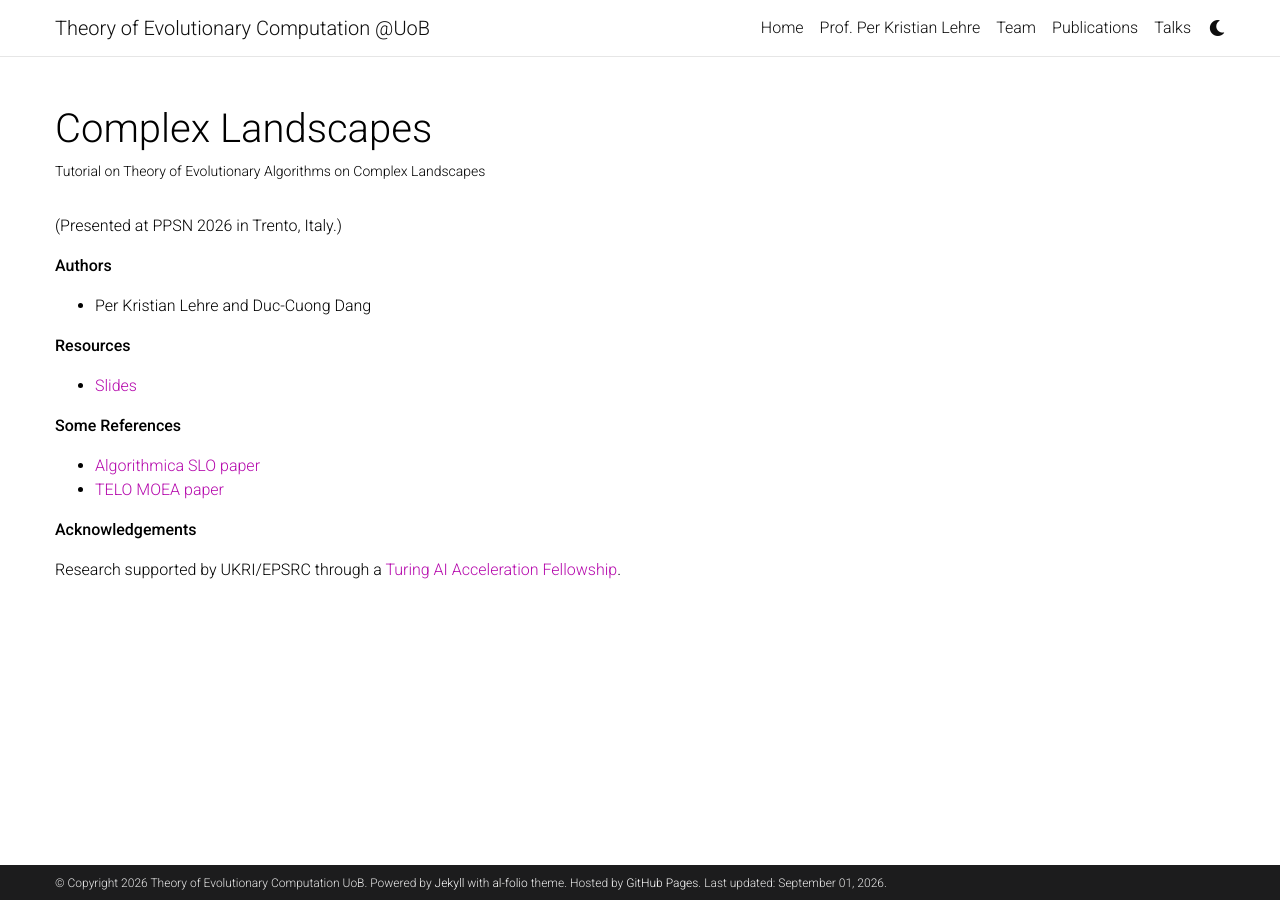
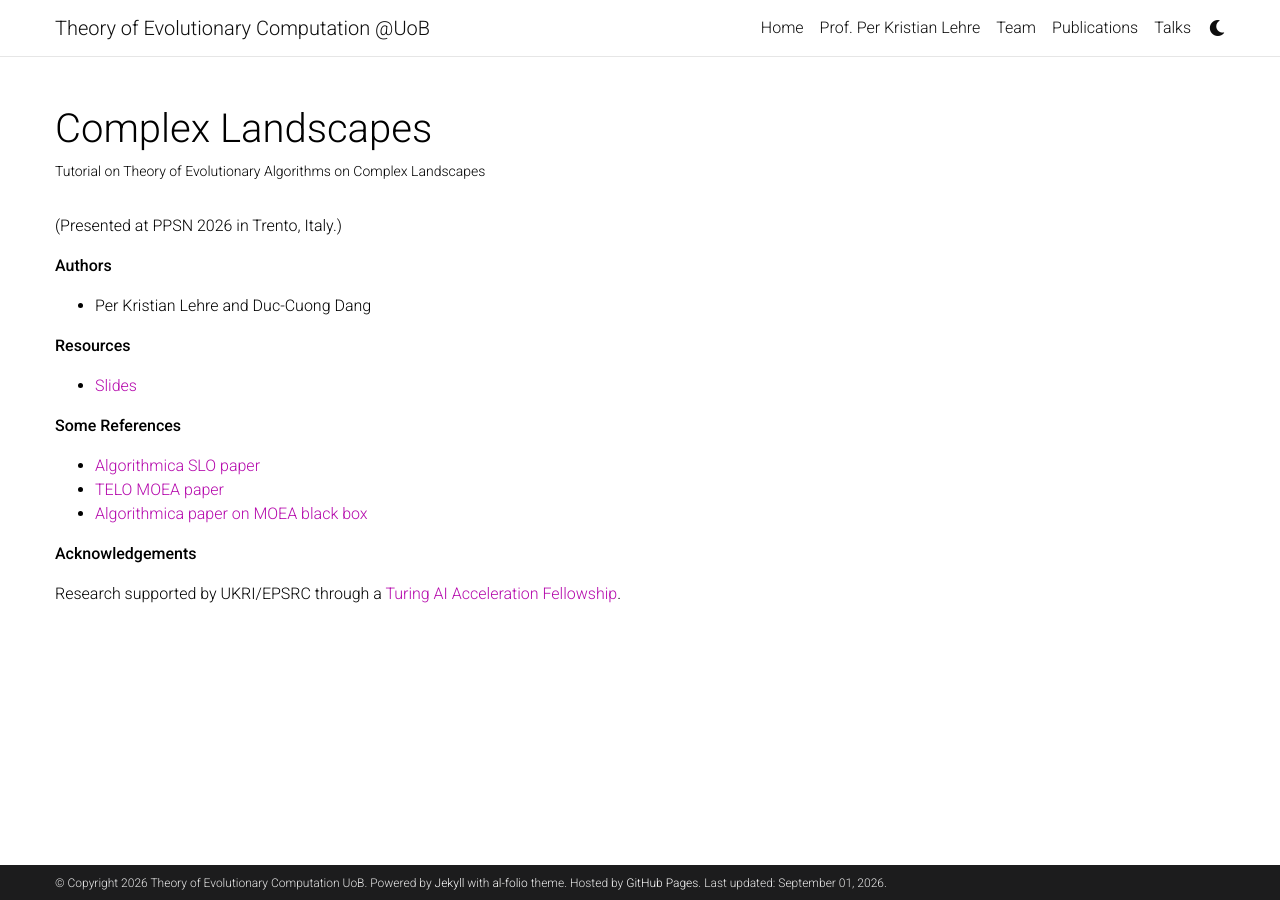
Before and after one commit to pklehre/EC-Theory-UoB, a Jekyll site: the page built from _pages/ComplexLandscapesTutorial.md, in a window 1280 px wide. Built offline with Jekyll 4.4.1, drawn with Linux system fonts in a browser that asks for light colours; comment, search, counter and statistics services are not loaded; a style sheet for code colours, icons or effects is not loaded.

Commit message:
cuongs paper

```diff
--- a/_pages/ComplexLandscapesTutorial.md
+++ b/_pages/ComplexLandscapesTutorial.md
@@ -24,6 +24,7 @@ social: false  # includes social icons at the bottom of the page
 
  - [Algorithmica SLO paper](https://link.springer.com/article/10.1007/s00453-025-01359-z)
  - [TELO MOEA paper](https://dl.acm.org/doi/10.1145/3732793)
+ - [Algorithmica paper on MOEA black box](https://link.springer.com/article/10.1007/s00453-026-01403-6)
 
 **Acknowledgements**
 
```
